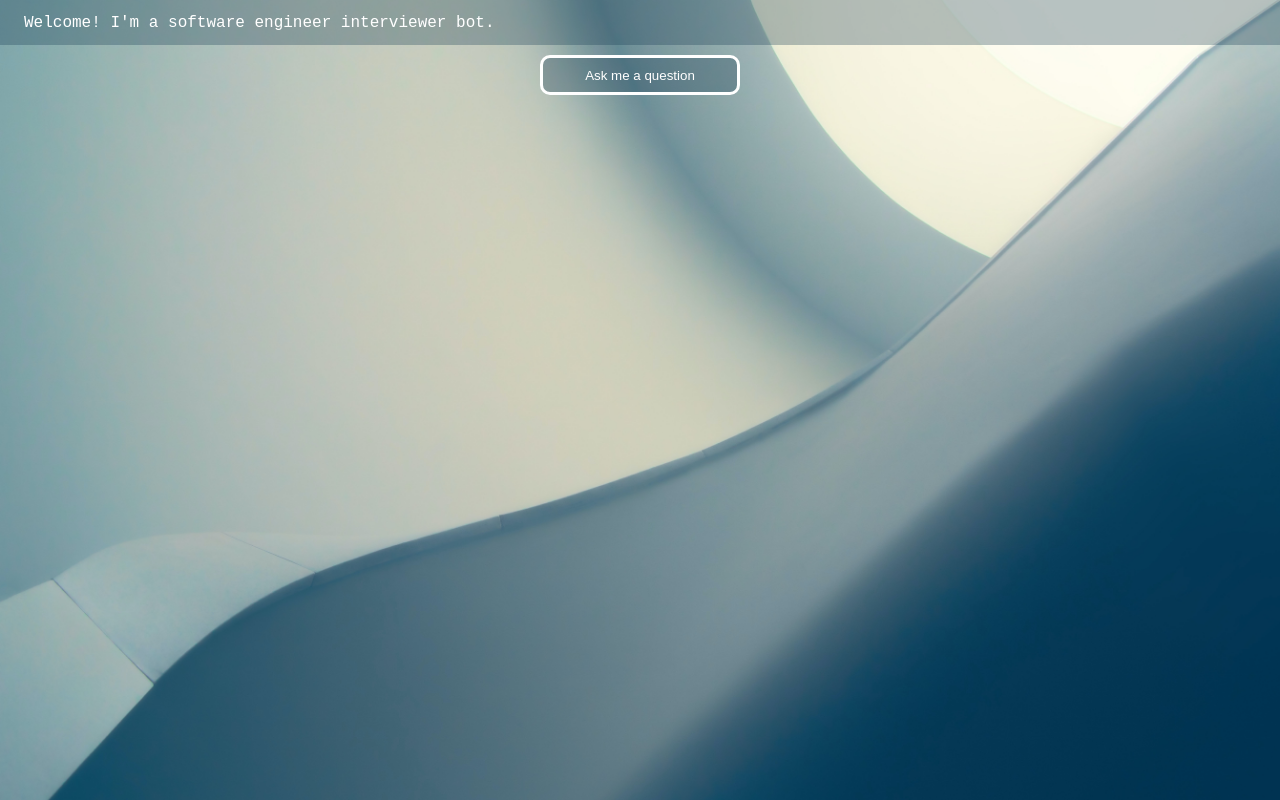
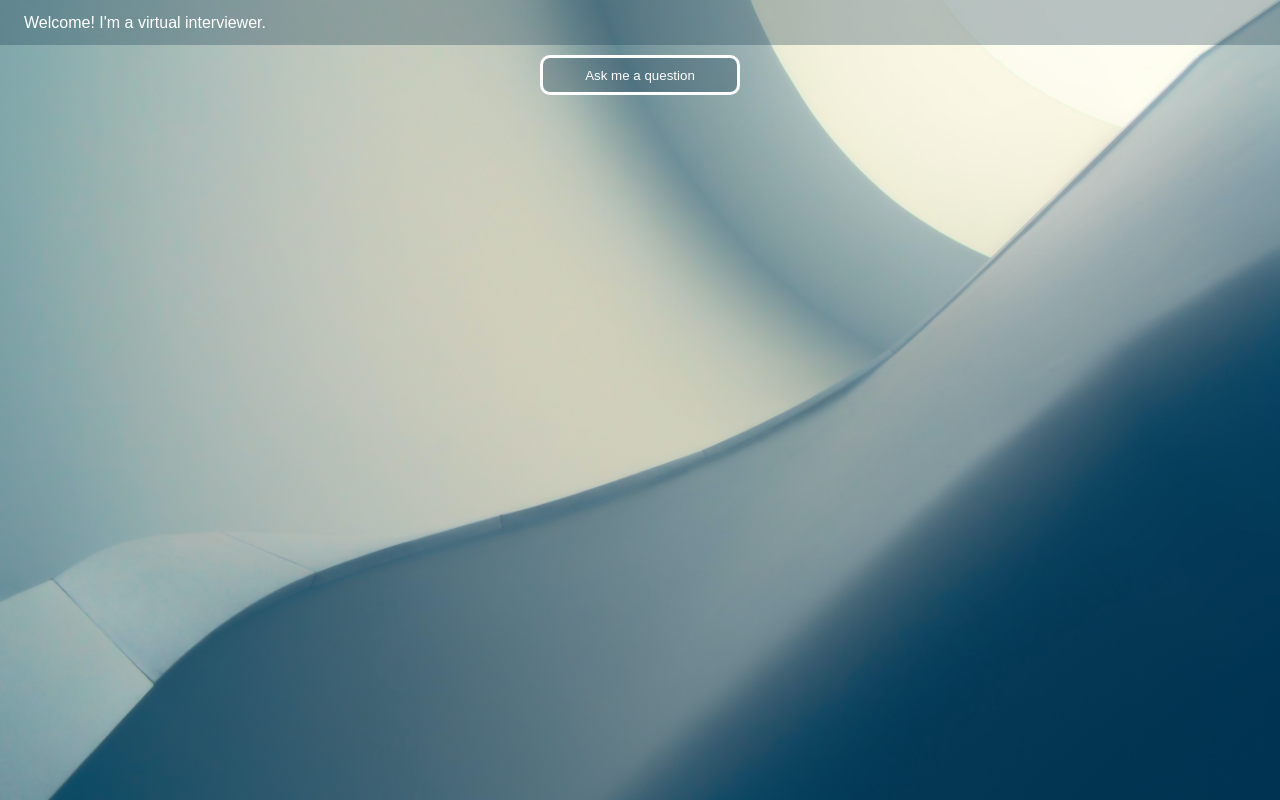
Before and after one commit to michmitz/interview-prep, a Next.js app: page / in a window 1280 px wide. Built offline with nearby package versions, Linux system fonts and the light colour scheme.

Commit message:
App string, change font

```diff
--- a/components/header/Header.tsx
+++ b/components/header/Header.tsx
@@ -1,10 +1,13 @@
+import { appStrings } from '@/constants/appStrings'
 import React from 'react'
 import styles from './HeaderStyles.module.css'
+
+const { header } = appStrings
 
 export const Header: React.FC = () => {
   return (
     <div className={styles.container}>
-      <p className={styles.text}>Welcome! I&apos;m a software engineer interviewer bot.</p>
+      <p className={styles.text}>{header}</p>
     </div>
   )
 }
--- a/components/header/HeaderStyles.module.css
+++ b/components/header/HeaderStyles.module.css
@@ -9,6 +9,6 @@
 
 .text {
   color: white;
-  font-family: 'Source Code Pro', monospace;
+  font-family: 'Raleway', sans-serif;
   font-weight: 500;
 }
--- a/constants/appStrings.ts
+++ b/constants/appStrings.ts
@@ -1,5 +1,6 @@
 export const appStrings = {
   prompt1: 'Pretend you are interviewing me for a mid-level frontend software engineer position. Ask me a question, then give me an example answer.',
+  header: 'Welcome! I\'m a virtual interviewer.',
 }
 
 
```
